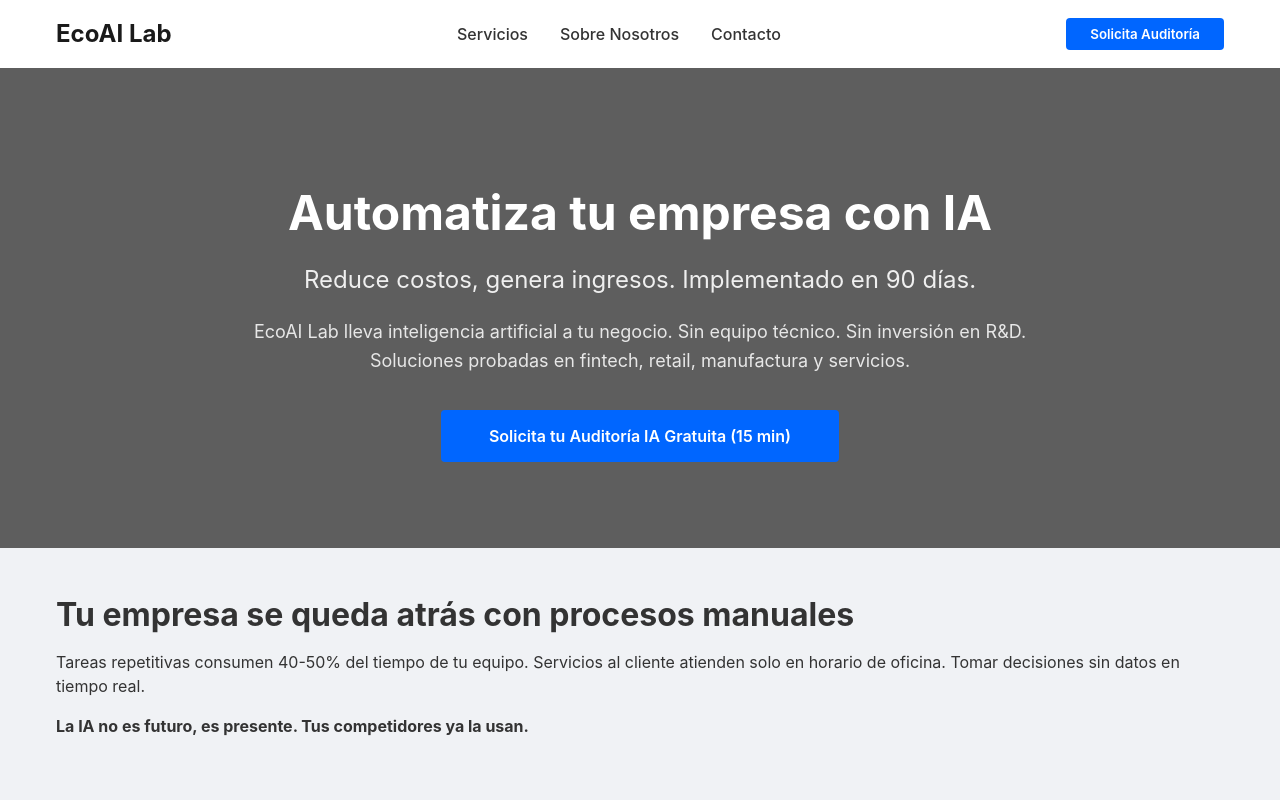
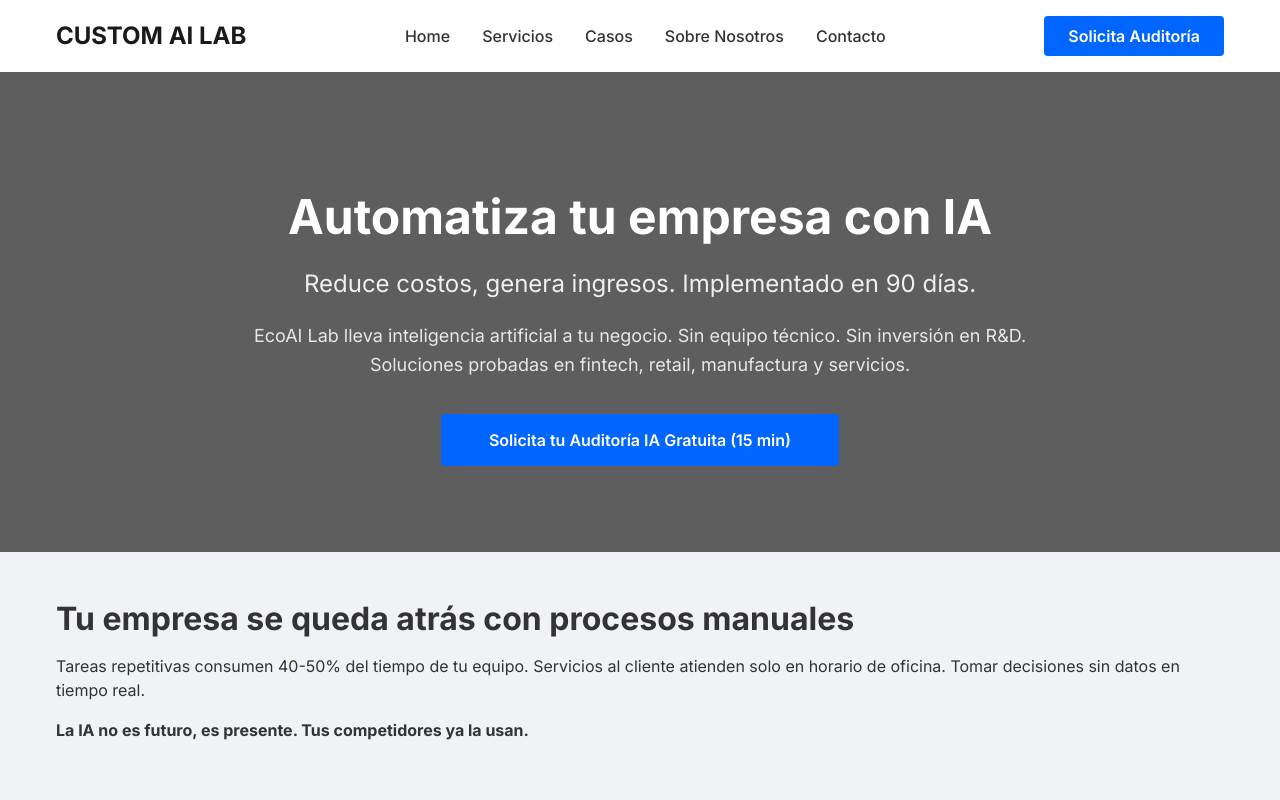
Before and after one commit to ecoailab-glitch/web-corporativa, a Next.js app in the folder web-corporativa/: page / in a window 1280 px wide. Shown: the top 800 px of the page. Built offline with nearby package versions, Linux system fonts and the light colour scheme; no server answers.

Commit message:
SEO: Mejorar enlazado interno, optimizar fuentes, agregar Schema JSON-LD

```diff
--- a/web-corporativa/app/globals.css
+++ b/web-corporativa/app/globals.css
@@ -12,8 +12,8 @@
   --spacing-lg: 1.5rem;
   --spacing-xl: 2rem;
   --spacing-2xl: 3rem;
-  --font-sans: -apple-system, BlinkMacSystemFont, 'Segoe UI', 'Roboto', 'Oxygen', 'Ubuntu',
-    'Cantarell', 'Fira Sans', 'Droid Sans', 'Helvetica Neue', sans-serif;
+  --font-sans: var(--font-inter, -apple-system), BlinkMacSystemFont, 'Segoe UI', 'Roboto',
+    'Oxygen', 'Ubuntu', 'Cantarell', 'Fira Sans', 'Droid Sans', 'Helvetica Neue', sans-serif;
 }
 
 * {
--- a/web-corporativa/app/layout.tsx
+++ b/web-corporativa/app/layout.tsx
@@ -1,5 +1,12 @@
 import type { Metadata } from 'next'
+import { Inter } from 'next/font/google'
 import './globals.css'
+
+const inter = Inter({
+  subsets: ['latin'],
+  weight: ['400', '500', '600', '700'],
+  variable: '--font-inter',
+})
 
 export const metadata: Metadata = {
   title: 'CUSTOM AI LAB SOLUTIONS - Soluciones IA para Empresas',
@@ -23,7 +30,7 @@ export const metadata: Metadata = {
 
 export default function RootLayout({ children }: { children: React.ReactNode }) {
   return (
-    <html lang="es">
+    <html lang="es" className={inter.variable}>
       <body className="antialiased">{children}</body>
     </html>
   )
--- a/web-corporativa/components/Footer.tsx
+++ b/web-corporativa/components/Footer.tsx
@@ -28,6 +28,9 @@ export default function Footer() {
           <div className={styles.section}>
             <h3>Empresa</h3>
             <ul>
+              <li>
+                <Link href="/casos">Casos de Éxito</Link>
+              </li>
               <li>
                 <Link href="/sobre-nosotros">Sobre Nosotros</Link>
               </li>
--- a/web-corporativa/components/Header.tsx
+++ b/web-corporativa/components/Header.tsx
@@ -8,16 +8,20 @@ export default function Header() {
     <header className={styles.header}>
       <div className={styles.container}>
         <div className={styles.logo}>
-          <Link href="/">EcoAI Lab</Link>
+          <Link href="/">CUSTOM AI LAB</Link>
         </div>
 
         <nav className={styles.nav}>
+          <Link href="/">Home</Link>
           <Link href="/servicios">Servicios</Link>
+          <Link href="/casos">Casos</Link>
           <Link href="/sobre-nosotros">Sobre Nosotros</Link>
           <Link href="/contacto">Contacto</Link>
         </nav>
 
-        <button className={styles.cta}>Solicita Auditoría</button>
+        <Link href="/contacto" className={styles.cta} style={{ textDecoration: 'none' }}>
+          Solicita Auditoría
+        </Link>
       </div>
     </header>
   )
```
